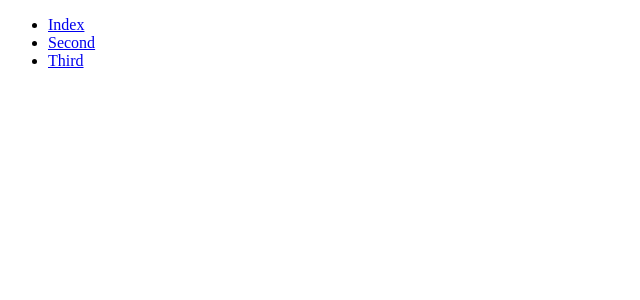
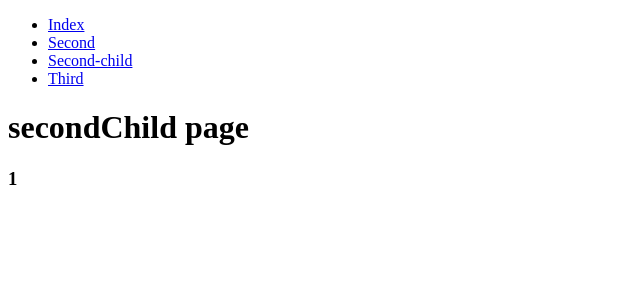
Before and after one commit to totoriri/q-react-router-01, a React (Create React App) app: page /second/1 in a window 1280 px wide. Shown: the top 300 px of the page, without its empty margins (0-640 px from the left). Built offline with nearby package versions, Linux system fonts and the light colour scheme.

Commit message:
ADD: add the logic to create the dynamic routing

```diff
--- a/src/App.js
+++ b/src/App.js
@@ -2,6 +2,7 @@ import React from "react-router-dom"
 import { BrowserRouter as Router, Route, Link, Switch } from "react-router-dom"
 import Index from "./pages/Index"
 import Second from "./pages/Second"
+import SecondChild from "./pages/SecondChild"
 import Third from "./pages/Third"
 
 function App() {
@@ -12,12 +13,14 @@ function App() {
           <ul>
             <li><Link to="/">Index</Link></li>
             <li><Link to="/second">Second</Link></li>
+            <li><Link to="/second/apple">Second-child</Link></li>
             <li><Link to="/third">Third</Link></li>
           </ul>
         </nav>
         <Switch>
           <Route exact path="/" component={Index} />
           <Route exact path="/second" component={Second} />
+          <Route exact path="/second/:id" component={SecondChild} />
           <Route exact path="/third" component={Third} />
         </Switch>
       </Router>
--- /dev/null
+++ b/src/pages/SecondChild.js
@@ -0,0 +1,17 @@
+import React from 'react'
+
+const SecondChild = (props) => {
+  console.log(props)
+  console.log(props.match)
+  console.log(props.match.params)
+  console.log(props.match.params.id)
+  const { id } = props.match.params;
+  return (
+    <div>
+      <h1>secondChild page</h1>
+      <h3>{id}</h3>
+    </div>
+  )
+}
+
+export default SecondChild
```
Also changed, not shown: 1 other file (tests, documents, lock files or other folders).
